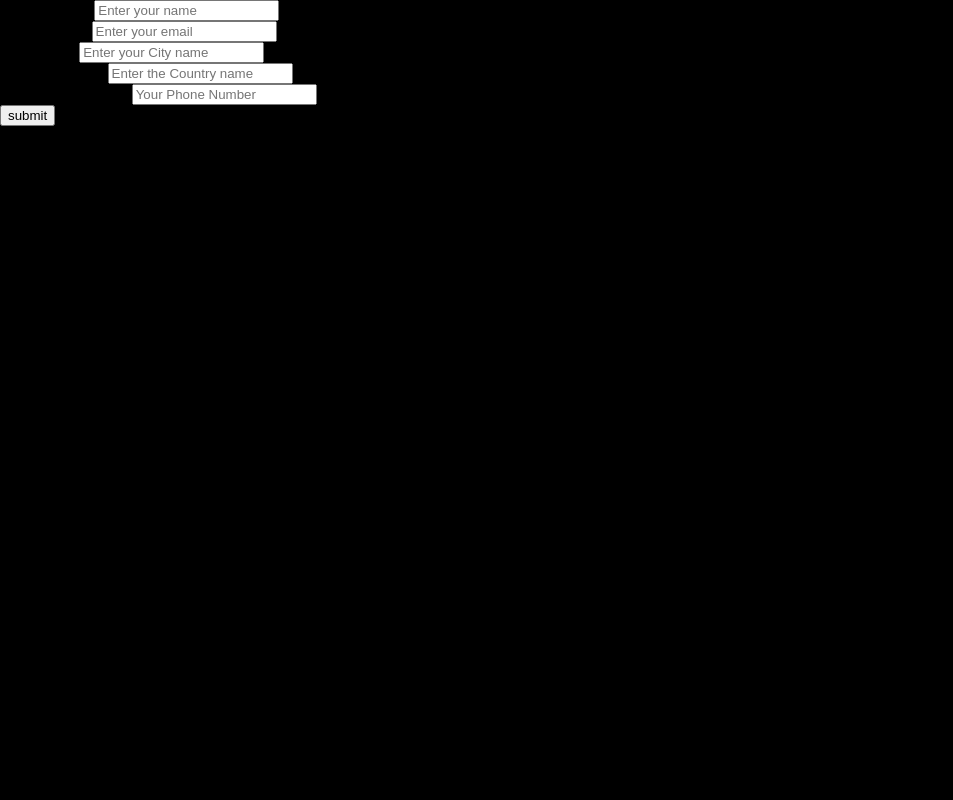
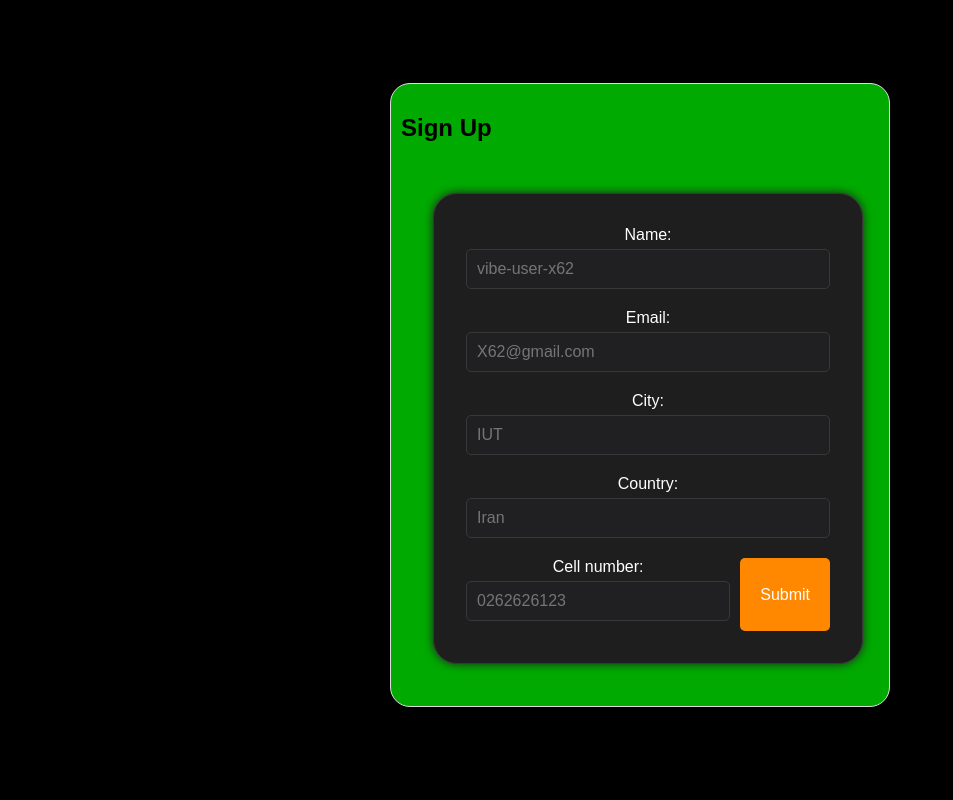
Before and after one commit to MahtaMirzaei/Vibes, a Flask app: page /join in a window 1280 px wide. Shown: the whole page, without its empty margins (0-953 px from the left). Run offline with Flask 3, Linux system fonts and the light colour scheme.

Commit message:
feat(): join.html styles improved.

```diff
--- a/static/css/style.css
+++ b/static/css/style.css
@@ -34,6 +34,21 @@ body {
   align-items: flex-start;
   margin: 0;
   display: flex;
+  flex-direction: column;
+  align-items: center;
+  justify-content: center;
+  min-height: 100vh;
+  font-family: Arial, sans-serif;
+}
+
+button {
+  border-radius: 5px;
+  background-color: #d6d6d6bf;
+}
+
+input {
+  border-radius: 5px;
+  background-color: #d6d6d6bf;
 }
 
 hr {
@@ -92,8 +107,70 @@ hr {
   background-color: var(--background-header-title-1);
   box-shadow: var(--box-shadow-3);
 }
+.post-container {
+  border: 1px solid #ddd;
+  align-items: center;
+  justify-content: baseline;
+  border-radius: 4px;
+  padding: 10px;
+  margin-bottom: 10px;
+  border-radius: 20px;
+  max-width: 500px;
+  width: 100%;
+  box-sizing: border-box;
+  background-color: #00aa00;
+}
+.grl {
+  display: grid;
+  grid-template-columns: repeat(2, 1fr);
+}
+.space {
+  margin-bottom: 10px;
+}
+.form-container {
+  display: flex;
+  flex-wrap: wrap;
+  gap: 10px;
+  justify-content: space-between;
+}
 
-/* Media */
+.form-group {
+  flex: 1 1 45%; /* Adjust the width of the form group elements */
+  display: flex;
+  flex-direction: column;
+  margin-bottom: 10px;
+}
+
+.form-group label {
+  font-size: var(--font-size-3);
+  color: var(--font-color-1);
+  margin-bottom: 5px;
+}
+
+.form-group input {
+  padding: 10px;
+  font-size: var(--font-size-3);
+  border: 1px solid var(--border-out);
+  border-radius: 5px;
+  background-color: var(--background-sub-div-card);
+  color: var(--font-color-1);
+}
+
+.submit-btn {
+  padding: 10px 20px;
+  font-size: var(--font-size-3);
+  color: var(--font-color-1);
+  background-color: #f80;
+  border: none;
+  border-radius: 5px;
+  cursor: pointer;
+}
+
+.submit-btn:hover {
+  background-color: #00aa00;
+}
+
+/* Responsive */
 
 @media (max-width: 900px) {
   .div-header {
--- a/templates/join.html
+++ b/templates/join.html
@@ -9,43 +9,58 @@
   <title>Flask and SQLite</title>
 </head>
 <body>
-    <form method="POST">
-      <label>Enter Name:</label>
+  <div class="post-container">
+    <h2>Sign Up</h2>
+    <div class="div-header">
+      <form method="POST" class="form-container">
+        <div class="form-group">
+          <label>Name:</label>
           <input
-        type="name"
+            type="text"
             name="name"
-        placeholder="Enter your name"
+            placeholder="vibe-user-x62"
             required
-      /><br />
-      <label>Enter Email:</label>
+          />
+        </div>
+        <div class="form-group">
+          <label>Email:</label>
           <input
             type="email"
             name="email"
-        placeholder="Enter your email"
+            placeholder="X62@gmail.com"
             required
-      /><br />
-      <label>Enter City:</label>
+          />
+        </div>
+        <div class="form-group">
+          <label>City:</label>
           <input
-        type="name"
+            type="text"
             name="city"
-        placeholder="Enter your City name"
+            placeholder="IUT"
             required
-      /><br />
-      <label>Enter Country:</label>
+          />
+        </div>
+        <div class="form-group">
+          <label>Country:</label>
           <input
-        type="name"
+            type="text"
             name="country"
-        placeholder="Enter the Country name"
+            placeholder="Iran"
             required
-      /><br />
-      <label>Enter phone num:</label>
+          />
+        </div>
+        <div class="form-group">
+          <label>Cell number:</label>
           <input
-        type="name"
+            type="text"
             name="phone"
-        placeholder="Your Phone Number"
+            placeholder="0262626123"
             required
-      /><br />
-      <input type="submit" value="submit" /><br />
+          />
+        </div>
+        <input type="submit" value="Submit" class="submit-btn" />
       </form>
+    </div>
+  </div>
 </body>
 </html>
```
Also changed, not shown: database.db. Lines whose indentation alone changed are shown as unchanged.
